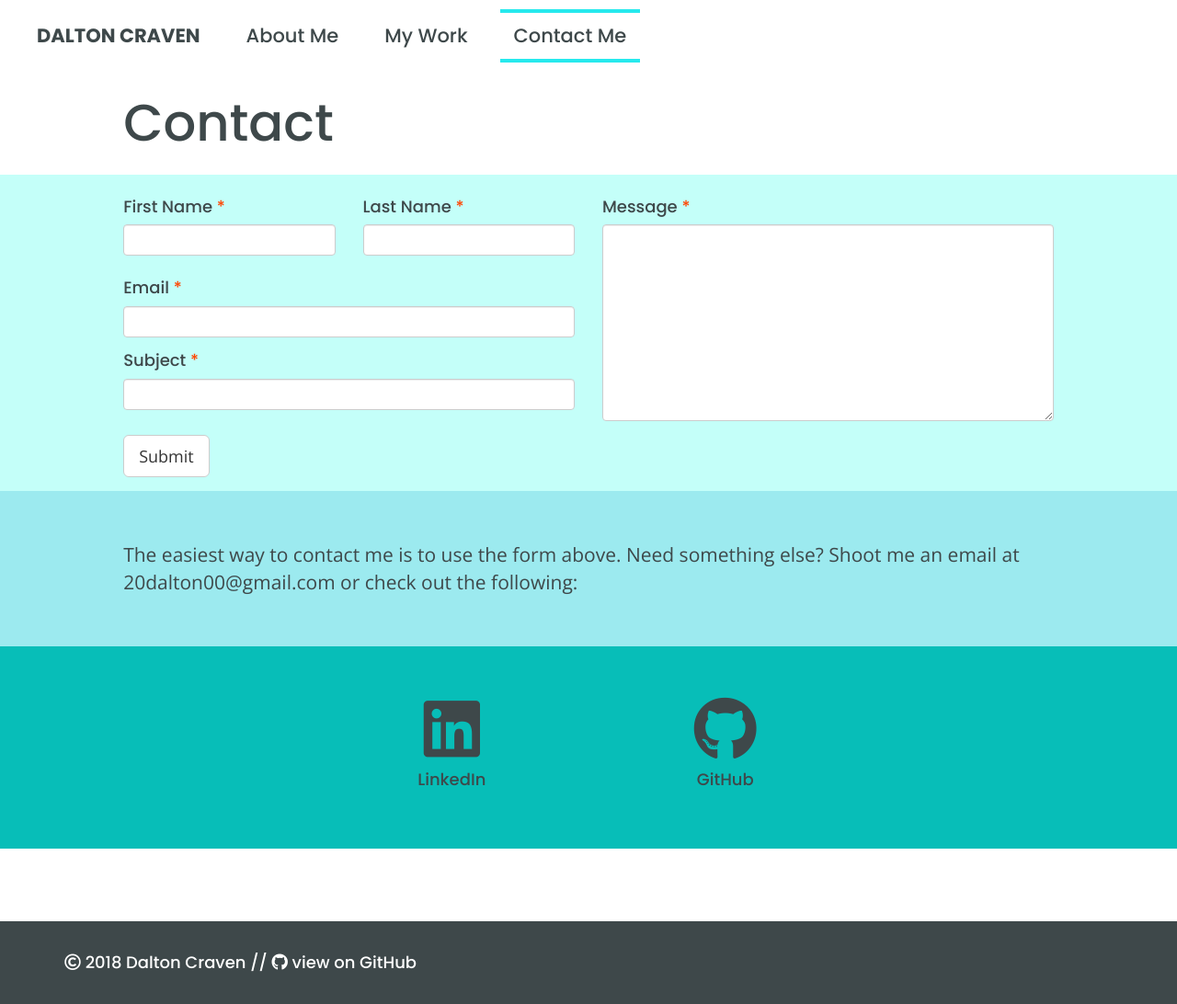
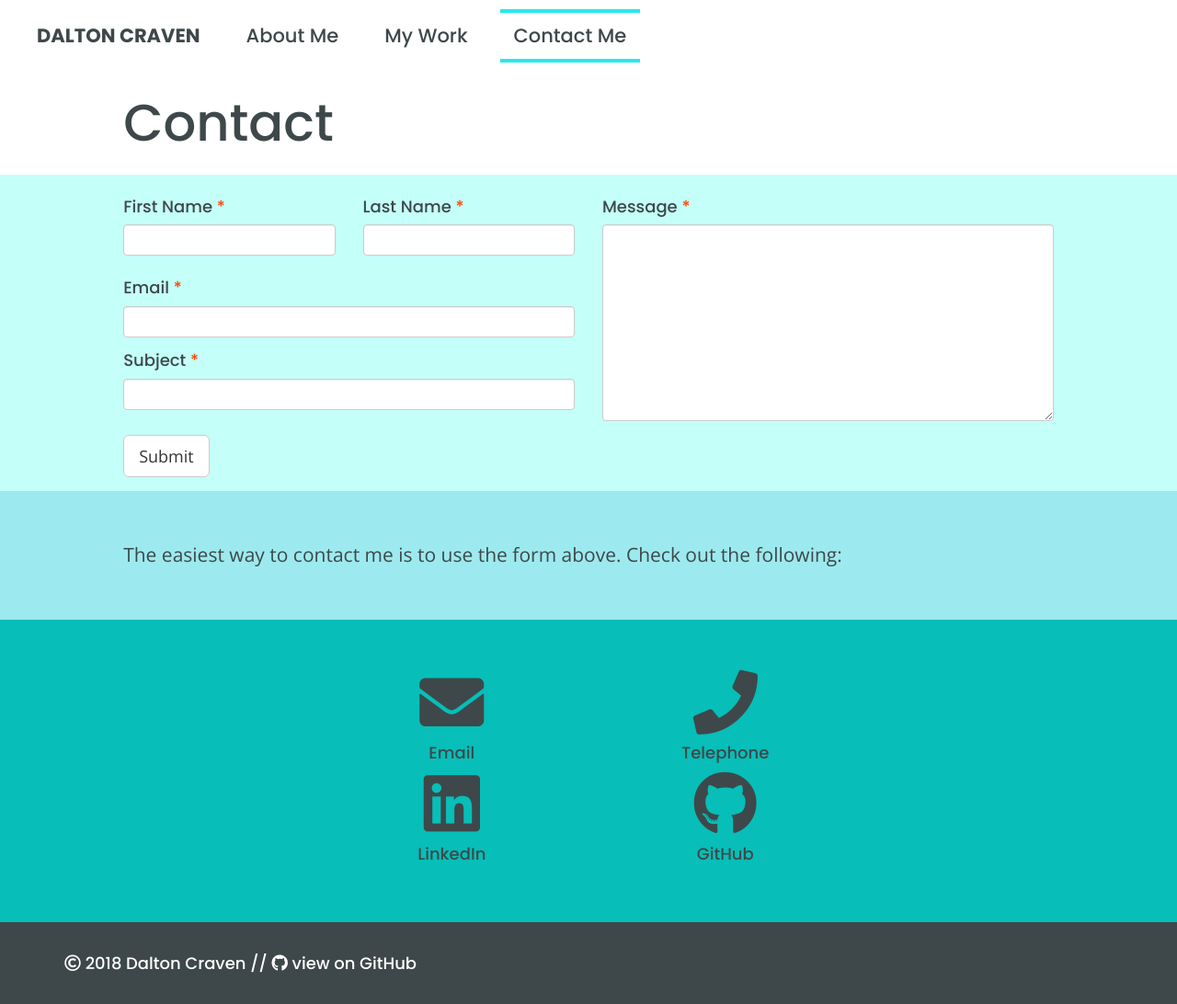
Before and after one commit to cravend/dev, a Jekyll site: the page built from contact/index.html, in a window 1280 px wide and 1092 px high. Shown: the whole window at 92% size. Built offline with Jekyll 4.4.1, drawn with Linux system fonts in a browser that asks for light colours; nearby versions of some CDN libraries.

Commit message:
add new email/phone

```diff
--- a/_config.yml
+++ b/_config.yml
@@ -1,5 +1,5 @@
 title: Dalton Craven
-email: 20dalton00@gmail.com
+email: daltonjcraven@gmail.com
 description: >- # this means to ignore newlines until "baseurl:"
   The digital home of Dalton Craven, high school student and up-and-coming developer.
 baseurl: "" # the subpath of your site, e.g. /blog
--- a/contact/index.html
+++ b/contact/index.html
@@ -47,7 +47,7 @@ title: Contact
   </div>
   <div class="color-box row" id="three">
     <div class="col-xs-12 col-md-10 col-md-offset-1 extra-big">
-      <p class="lead">The easiest way to contact me is to use the form above. Need something else? Shoot me an email at <a href="mailto:20dalton00@gmail.com">20dalton00@gmail.com</a> or check out the following:</p>
+      <p class="lead">The easiest way to contact me is to use the form above. Check out the following:</p>
     </div>
   </div>
   <div class="color-box row social" id="four">
--- a/contact/thanks.html
+++ b/contact/thanks.html
@@ -15,7 +15,7 @@ title: Contact
   </div>
   <div class="color-box row" id="three">
     <div class="col-xs-12 col-md-10 col-md-offset-1 extra-big">
-      <p class="lead">I'll try to get back to you as soon as possible! If you need anything else, feel free to email me at <a href="mailto:20dalton00@gmail.com">20dalton00@gmail.com</a>.</p>
+      <p class="lead">I'll try to get back to you as soon as possible! If you need anything else, feel free to email me at <a href="mailto:{{ site.email }}">{{ site.email }}</a>.</p>
     </div>
   </div>
   <div class="color-box row tall" id="four">
--- a/work/index.html
+++ b/work/index.html
@@ -29,7 +29,7 @@ title: My Work
     </div>
     <div class="color-box row" id="four">
       <div class="col-xs-12 col-md-10 col-md-offset-1 extra-big">
-        <p class="lead">Have any questions about my work? Need a website developed? Feel free to contact me! <a href="/contact">Check the contact page out</a> or email me at <a href="mailto:20dalton00@gmail.com">20dalton00@gmail.com</a>.</p>
+        <p class="lead">Have any questions about my work? Need a website developed? Feel free to contact me! <a href="/contact">Check the contact page out</a> or email me at <a href="mailto:{{ site.email }}">{{ site.email }}</a>.</p>
       </div>
     </div>
 </div>
```
Also changed, not shown: _data/social.yml (+7 -1 lines).
